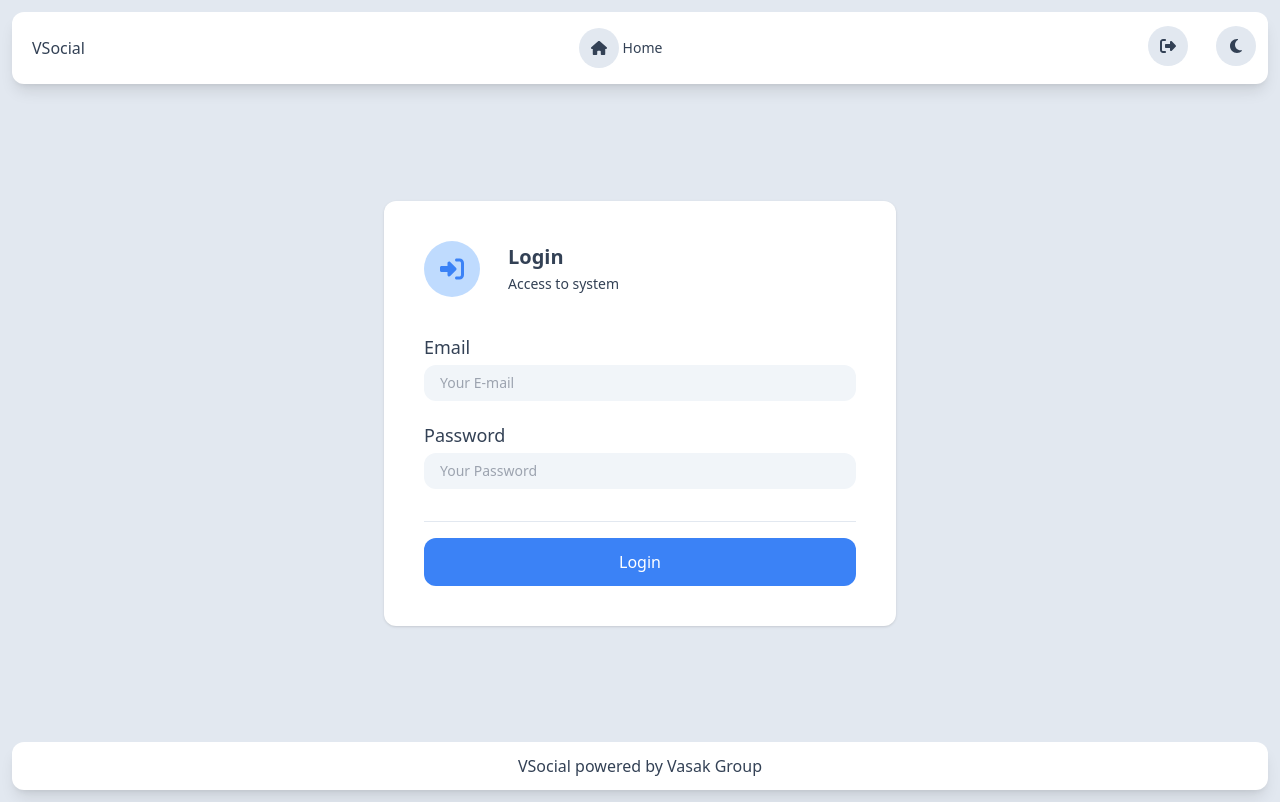
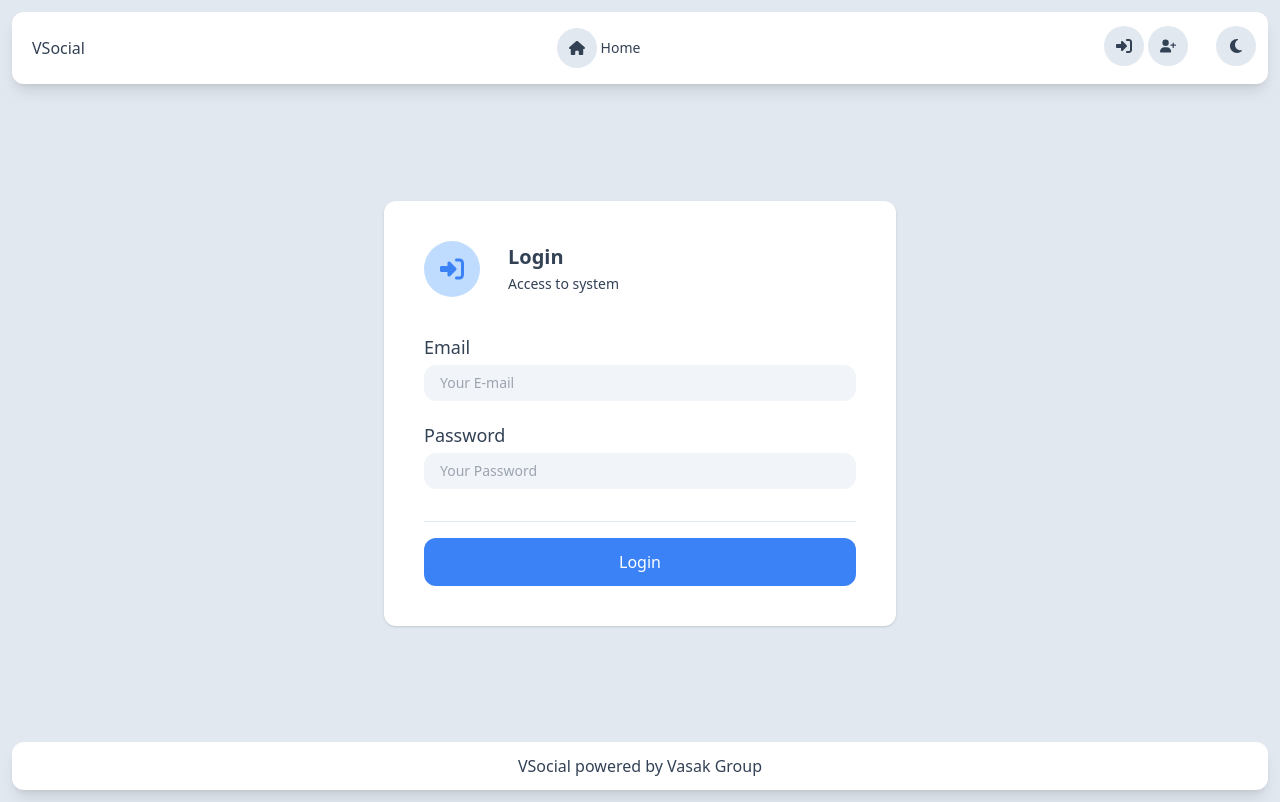
Before and after one commit to Vasak-Group/vsocial, a Vue app: page /login in a window 1280 px wide. Built offline with nearby package versions, Linux system fonts and the light colour scheme.

Commit message:
Refactorizar el manejo de cierre de sesión en useUserSessionStore

```diff
--- a/src/stores/userSessionStore.ts
+++ b/src/stores/userSessionStore.ts
@@ -10,14 +10,15 @@ export const useUserSessionStore = defineStore("userSession", {
   getters: {
     isAuth(): boolean {
       return (
-        this.token !== "" || this.token !== null || this.token !== undefined
+        this.token !== "" && this.token !== null && this.token !== undefined
       );
     },
   },
   actions: {
     logout() {
-      this.token = "";
-      this.username = "";
+      console.trace("logout");
+      this.token = null;
+      this.username = null;
       localStorage.removeItem("vUserSessionToken");
       localStorage.removeItem("vUserSessionUsername");
     },
```
